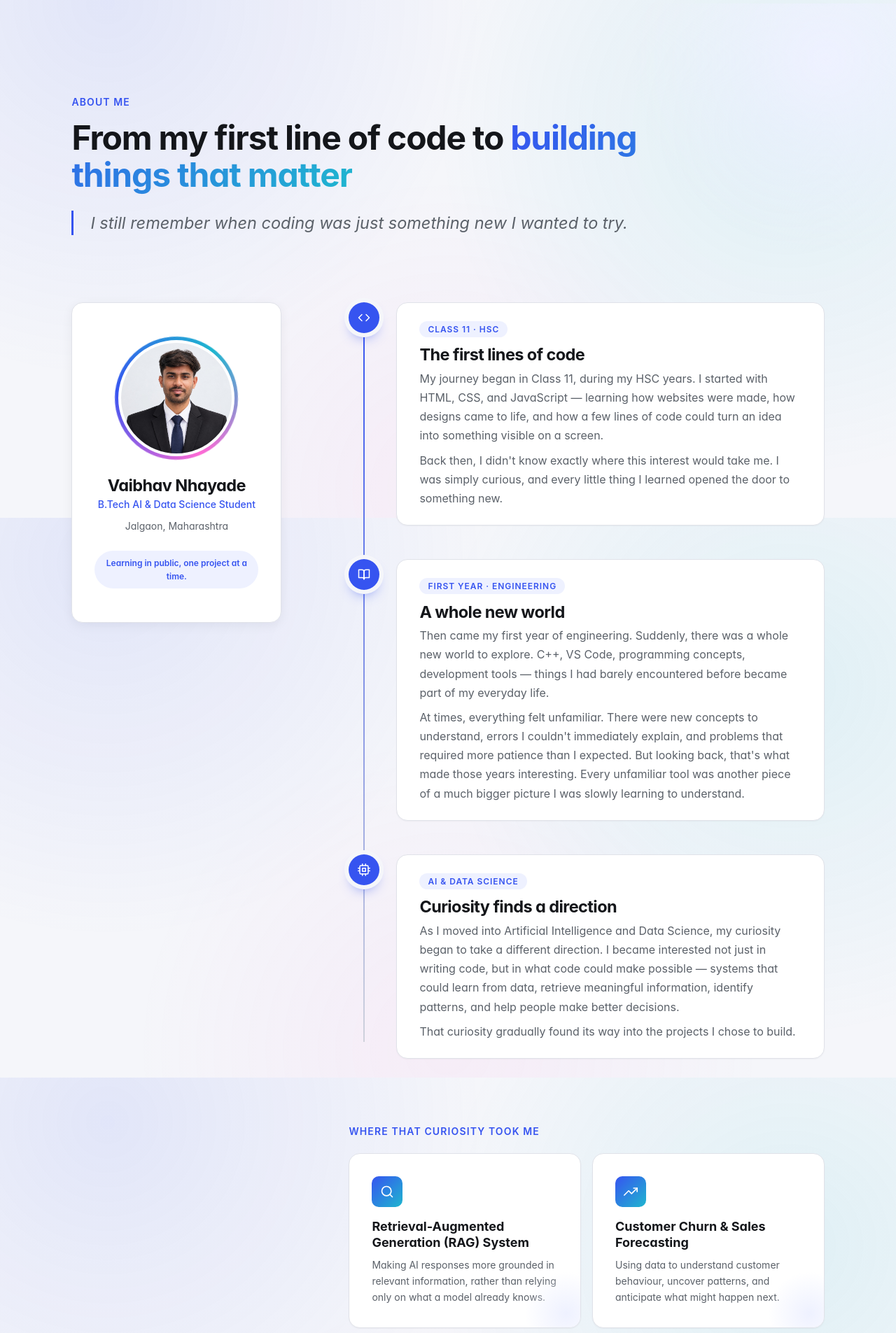
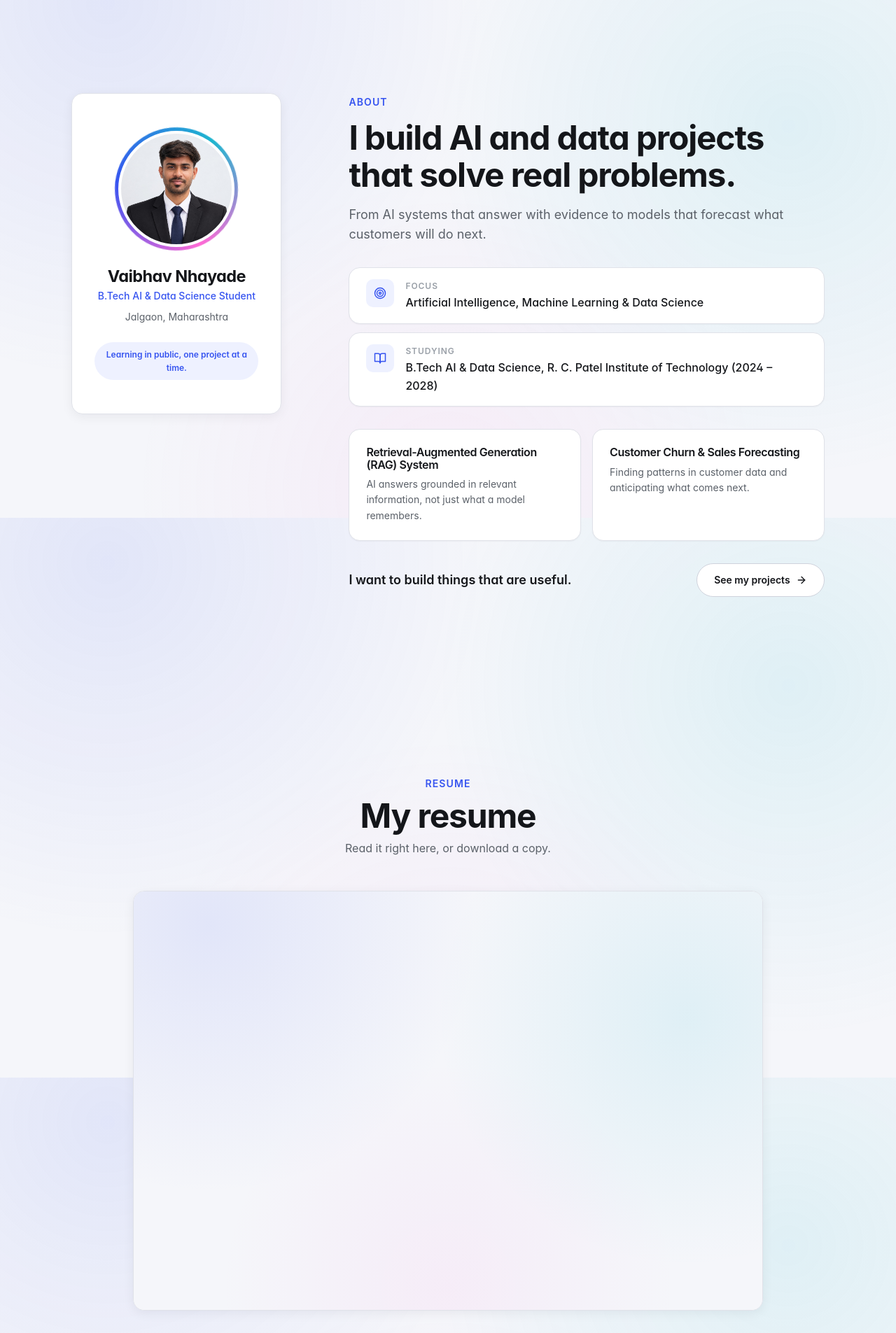
Before and after one commit to vaibhav-nhayade/career-portfolio, a React (Vite) app: page / in a window 1280 px wide. Shown: the part 860-2765 px from the top of the page at 70% size. Built offline with nearby package versions, Linux system fonts and the light colour scheme.

Commit message:
refactor(about): shorten about section and keep profile card
Replaces the story timeline with a short headline, two quick facts, two project highlights, and a link to projects. The profile card is unchanged.

```diff
--- a/src/components/about/AboutSection.css
+++ b/src/components/about/AboutSection.css
@@ -1,60 +1,8 @@
 .about {
-  position: relative;
   width: 100%;
   padding: var(--space-16) var(--gutter);
-  background: var(--color-bg);
-  overflow: hidden;
 }
 
-.about__glow {
-  position: absolute;
-  top: -200px;
-  right: -180px;
-  width: 560px;
-  height: 560px;
-  border-radius: 50%;
-  background: radial-gradient(circle, var(--color-accent-soft) 0%, transparent 70%);
-  pointer-events: none;
-}
-
-.about__inner {
-  position: relative;
-  z-index: 1;
-}
-
-/* Header */
-.about__header {
-  max-width: 820px;
-  margin-bottom: var(--space-12);
-}
-
-.about__title {
-  margin-top: var(--space-3);
-  font-size: var(--text-3xl);
-  font-weight: var(--font-bold);
-  letter-spacing: var(--tracking-tight);
-  line-height: 1.1;
-  color: var(--color-ink);
-}
-
-.about__title-accent {
-  background: linear-gradient(120deg, var(--color-accent) 0%, #1FB6CF 100%);
-  -webkit-background-clip: text;
-  background-clip: text;
-  color: transparent;
-}
-
-.about__lede {
-  margin-top: var(--space-5);
-  padding-left: var(--space-5);
-  border-left: 3px solid var(--color-accent);
-  font-size: var(--text-xl);
-  font-style: italic;
-  line-height: 1.5;
-  color: var(--color-ink-muted);
-}
-
-/* Two-column layout */
 .about__layout {
   display: grid;
   grid-template-columns: 300px minmax(0, 1fr);
@@ -62,7 +10,7 @@
   align-items: start;
 }
 
-/* Profile card */
+/* Profile card: unchanged from the previous design */
 .about__profile {
   position: sticky;
   top: 110px;
@@ -142,55 +90,81 @@
   color: var(--color-accent);
 }
 
-/* Timeline */
-.about__timeline {
-  position: relative;
+/* Right column: short and scannable */
+.about__content {
   display: flex;
   flex-direction: column;
-  gap: var(--space-8);
-  list-style: none;
-  padding: 0;
+  gap: var(--space-6);
+}
+
+.about__headline {
+  margin-top: var(--space-3);
+  font-size: var(--text-3xl);
+  font-weight: var(--font-bold);
+  letter-spacing: var(--tracking-tight);
+  line-height: 1.1;
+  color: var(--color-ink);
+}
+
+.about__lede {
+  margin-top: var(--space-4);
+  font-size: var(--text-lg);
+  line-height: 1.6;
+  color: var(--color-ink-muted);
+}
+
+.about__facts {
+  display: flex;
+  flex-direction: column;
+  gap: var(--space-3);
   margin: 0;
 }
 
-.about__timeline::before {
-  content: '';
-  position: absolute;
-  top: 24px;
-  bottom: 24px;
-  left: 21px;
-  width: 2px;
-  background: linear-gradient(to bottom, var(--color-accent), var(--color-border-strong));
+.about__fact {
+  display: flex;
+  align-items: flex-start;
+  gap: var(--space-4);
+  padding: var(--space-4) var(--space-5);
+  background: var(--color-bg-elevated);
+  border: 1px solid var(--color-border);
+  border-radius: var(--radius-lg);
+  box-shadow: var(--shadow-sm);
 }
 
-.about__chapter {
-  position: relative;
-  display: grid;
-  grid-template-columns: 44px minmax(0, 1fr);
-  gap: var(--space-5);
-}
-
-.about__node {
-  position: relative;
-  z-index: 1;
+.about__fact-icon {
+  flex-shrink: 0;
   display: flex;
   align-items: center;
   justify-content: center;
-  width: 44px;
-  height: 44px;
-  border-radius: 50%;
-  background: var(--color-accent);
-  color: var(--color-ink-on-accent);
-  box-shadow: 0 0 0 6px var(--color-bg), 0 10px 20px -8px var(--color-accent);
-  transition: transform var(--duration-base) var(--ease-out);
+  width: 40px;
+  height: 40px;
+  border-radius: var(--radius-md);
+  background: var(--color-accent-soft);
+  color: var(--color-accent);
 }
 
-.about__chapter:hover .about__node {
-  transform: scale(1.1) rotate(-6deg);
+.about__fact-label {
+  font-size: var(--text-xs);
+  font-weight: var(--font-semibold);
+  letter-spacing: var(--tracking-wide);
+  text-transform: uppercase;
+  color: var(--color-ink-faint);
 }
 
-.about__chapter-body {
-  padding: var(--space-5) var(--space-6);
+.about__fact-value {
+  margin: 2px 0 0;
+  font-weight: var(--font-medium);
+  color: var(--color-ink);
+}
+
+.about__projects {
+  display: grid;
+  grid-template-columns: repeat(auto-fit, minmax(240px, 1fr));
+  gap: var(--space-4);
+}
+
+.about__project {
+  padding: var(--space-5);
   background: var(--color-bg-elevated);
   border: 1px solid var(--color-border);
   border-radius: var(--radius-lg);
@@ -199,164 +173,35 @@
     border-color var(--duration-base) var(--ease-out);
 }
 
-.about__chapter:hover .about__chapter-body {
-  transform: translateX(6px);
+.about__project:hover {
+  transform: translateY(-3px);
   border-color: var(--color-accent);
 }
 
-.about__chip {
-  display: inline-block;
-  padding: 2px var(--space-3);
-  border-radius: var(--radius-full);
-  background: var(--color-accent-soft);
-  font-size: var(--text-xs);
+.about__project-title {
+  font-size: var(--text-base);
   font-weight: var(--font-semibold);
-  letter-spacing: var(--tracking-wide);
-  text-transform: uppercase;
-  color: var(--color-accent);
-}
-
-.about__chapter-title {
-  margin: var(--space-3) 0 var(--space-2);
-  font-size: var(--text-xl);
-  font-weight: var(--font-bold);
-  color: var(--color-ink);
-}
-
-.about__chapter-body p {
-  margin-top: var(--space-2);
-  font-size: var(--text-base);
-  line-height: 1.7;
-}
-
-/* Projects */
-.about__projects {
-  margin-top: var(--space-12);
-}
-
-.about__subhead {
-  margin-bottom: var(--space-5);
-  font-size: var(--text-sm);
-  font-weight: var(--font-semibold);
-  letter-spacing: var(--tracking-wide);
-  text-transform: uppercase;
-  color: var(--color-accent);
-}
-
-.about__project-grid {
-  display: grid;
-  grid-template-columns: repeat(auto-fit, minmax(240px, 1fr));
-  gap: var(--space-4);
-}
-
-.about__project {
-  position: relative;
-  overflow: hidden;
-  padding: var(--space-6);
-  background: var(--color-bg-elevated);
-  border: 1px solid var(--color-border);
-  border-radius: var(--radius-lg);
-  box-shadow: var(--shadow-sm);
-  transition: transform var(--duration-base) var(--ease-out),
-    border-color var(--duration-base) var(--ease-out),
-    box-shadow var(--duration-base) var(--ease-out),
-    opacity var(--duration-slow) var(--ease-out);
-}
-
-.about__project::after {
-  content: '';
-  position: absolute;
-  right: -40px;
-  bottom: -40px;
-  width: 120px;
-  height: 120px;
-  border-radius: 50%;
-  background: radial-gradient(circle, var(--color-accent-soft), transparent 70%);
-  pointer-events: none;
-}
-
-.about__project:hover {
-  transform: translateY(-5px);
-  border-color: var(--color-accent);
-  box-shadow: var(--shadow-lg);
-}
-
-.about__project-icon {
-  display: flex;
-  align-items: center;
-  justify-content: center;
-  width: 44px;
-  height: 44px;
-  border-radius: var(--radius-md);
-  background: linear-gradient(135deg, var(--color-accent), #1FB6CF);
-  color: #FFFFFF;
-}
-
-.about__project-title {
-  margin: var(--space-4) 0 var(--space-2);
-  font-size: var(--text-lg);
-  font-weight: var(--font-bold);
-  line-height: 1.3;
   color: var(--color-ink);
 }
 
 .about__project p {
+  margin-top: var(--space-2);
   font-size: var(--text-sm);
-  line-height: 1.65;
+  line-height: 1.6;
 }
 
-/* Reflection */
-.about__reflection {
-  margin-top: var(--space-12);
+.about__footer {
   display: flex;
-  flex-direction: column;
+  flex-wrap: wrap;
+  align-items: center;
+  justify-content: space-between;
   gap: var(--space-4);
 }
 
-.about__reflection p {
+.about__closing {
   font-size: var(--text-lg);
-  line-height: 1.75;
-  color: var(--color-ink-muted);
-}
-
-/* Closing statement */
-.about__closing {
-  position: relative;
-  margin: var(--space-16) 0 0;
-  padding: var(--space-10);
-  overflow: hidden;
-  border-radius: var(--radius-lg);
-  background: linear-gradient(135deg, #1B2670 0%, #3654F0 55%, #1FB6CF 100%);
-  box-shadow: 0 30px 60px -30px rgba(27, 38, 112, 0.6);
-}
-
-.about__closing::before {
-  content: '\201C';
-  position: absolute;
-  top: -30px;
-  left: 20px;
-  font-family: Georgia, serif;
-  font-size: 10rem;
-  line-height: 1;
-  color: rgba(255, 255, 255, 0.14);
-  pointer-events: none;
-}
-
-.about__closing p {
-  position: relative;
-  font-size: clamp(1.25rem, 1rem + 1vw, 1.75rem);
-  font-weight: var(--font-bold);
-  line-height: 1.4;
-  color: #FFFFFF;
-}
-
-.about__closing-note {
-  position: relative;
-  display: block;
-  margin-top: var(--space-5);
-  font-size: var(--text-sm);
-  line-height: 1.7;
-  color: rgba(255, 255, 255, 0.85);
+  font-weight: var(--font-semibold);
+  color: var(--color-ink);
 }
 
 /* Responsive */
@@ -377,41 +222,7 @@
     padding: var(--space-12) var(--gutter);
   }
 
-  .about__lede {
-    font-size: var(--text-lg);
-  }
-
-  .about__chapter {
-    grid-template-columns: 36px minmax(0, 1fr);
-    gap: var(--space-3);
-  }
-
-  .about__node {
-    width: 36px;
-    height: 36px;
-  }
-
-  .about__timeline::before {
-    left: 17px;
-  }
-
-  .about__chapter-body {
-    padding: var(--space-4) var(--space-5);
-  }
-
-  .about__closing {
-    padding: var(--space-8) var(--space-6);
+  .about__headline {
+    font-size: var(--text-2xl);
   }
 }
-
-@media (prefers-reduced-motion: reduce) {
-  .about__avatar-ring::before {
-    animation: none;
-  }
-
-  .about__node,
-  .about__chapter-body,
-  .about__project {
-    transition: none;
-  }
-}
--- a/src/components/about/AboutSection.jsx
+++ b/src/components/about/AboutSection.jsx
@@ -1,30 +1,18 @@
-import { FiBookOpen, FiCode, FiCpu, FiLayers, FiSearch, FiTrendingUp } from 'react-icons/fi'
-import { aboutStory } from '../../data/about.js'
+import { FiBookOpen, FiTarget, FiArrowRight } from 'react-icons/fi'
+import { aboutShort } from '../../data/about.js'
 import { personal } from '../../data/personal.js'
+import Button from '../ui/Button.jsx'
 import './AboutSection.css'
 
-const CHAPTER_ICONS = { code: FiCode, book: FiBookOpen, cpu: FiCpu }
-const PROJECT_ICONS = { search: FiSearch, trend: FiTrendingUp }
+const FACT_ICONS = { target: FiTarget, book: FiBookOpen }
 
 function AboutSection() {
-  const { eyebrow, titleStart, titleAccent, intro, chapters, projectsHeading, projects, reflection, closing, closingNote } =
-    aboutStory
+  const { eyebrow, headline, lede, facts, projects, closing, ctaLabel } = aboutShort
 
   return (
     <section className="about" id="about" aria-labelledby="about-title">
-      <div className="about__glow" aria-hidden="true" />
-
-      <div className="container about__inner">
-        <header className="about__header" data-reveal>
-          <span className="eyebrow">{eyebrow}</span>
-          <h2 id="about-title" className="about__title">
-            {titleStart} <span className="about__title-accent">{titleAccent}</span>
-          </h2>
-          <p className="about__lede">{intro}</p>
-        </header>
-
-        <div className="about__layout">
-          <aside className="about__profile" data-reveal>
+      <div className="container about__layout">
+        <aside className="about__profile">
           <div className="about__avatar-ring">
             <div className="about__avatar">
               <img src={personal.profileImage} alt={personal.name} />
@@ -36,69 +24,49 @@ function AboutSection() {
           <p className="about__tagline">{personal.footerTagline}</p>
         </aside>
 
-          <div className="about__story">
-            <ol className="about__timeline">
-              {chapters.map((chapter, index) => {
-                const Icon = CHAPTER_ICONS[chapter.icon] ?? FiCode
+        <div className="about__content">
+          <header>
+            <span className="eyebrow">{eyebrow}</span>
+            <h2 id="about-title" className="about__headline">
+              {headline}
+            </h2>
+            <p className="about__lede">{lede}</p>
+          </header>
+
+          <dl className="about__facts">
+            {facts.map((fact) => {
+              const Icon = FACT_ICONS[fact.icon] ?? FiTarget
               return (
-                  <li
-                    key={chapter.label}
-                    className="about__chapter"
-                    data-reveal
-                    style={{ transitionDelay: `${index * 120}ms` }}
-                  >
-                    <span className="about__node" aria-hidden="true">
+                <div key={fact.label} className="about__fact">
+                  <span className="about__fact-icon" aria-hidden="true">
                     <Icon size={18} />
                   </span>
-                    <div className="about__chapter-body">
-                      <span className="about__chip">{chapter.label}</span>
-                      <h4 className="about__chapter-title">{chapter.heading}</h4>
-                      {chapter.paragraphs.map((paragraph) => (
-                        <p key={paragraph}>{paragraph}</p>
+                  <div>
+                    <dt className="about__fact-label">{fact.label}</dt>
+                    <dd className="about__fact-value">{fact.value}</dd>
+                  </div>
+                </div>
+              )
+            })}
+          </dl>
+
+          <div className="about__projects">
+            {projects.map((project) => (
+              <article key={project.title} className="about__project">
+                <h3 className="about__project-title">{project.title}</h3>
+                <p>{project.description}</p>
+              </article>
             ))}
           </div>
-                  </li>
-                )
-              })}
-            </ol>
 
-            <div className="about__projects">
-              <h4 className="about__subhead" data-reveal>
-                {projectsHeading}
-              </h4>
-              <div className="about__project-grid">
-                {projects.map((project, index) => {
-                  const Icon = PROJECT_ICONS[project.icon] ?? FiLayers
-                  return (
-                    <article
-                      key={project.title}
-                      className="about__project"
-                      data-reveal
-                      style={{ transitionDelay: `${index * 120}ms` }}
-                    >
-                      <span className="about__project-icon" aria-hidden="true">
-                        <Icon size={20} />
-                      </span>
-                      <h5 className="about__project-title">{project.title}</h5>
-                      <p>{project.description}</p>
-                    </article>
-                  )
-                })}
+          <div className="about__footer">
+            <p className="about__closing">{closing}</p>
+            <Button href="#projects" variant="secondary">
+              {ctaLabel}
+              <FiArrowRight size={16} aria-hidden="true" />
+            </Button>
           </div>
         </div>
-
-            <div className="about__reflection" data-reveal>
-              {reflection.map((paragraph) => (
-                <p key={paragraph}>{paragraph}</p>
-              ))}
-            </div>
-          </div>
-        </div>
-
-        <blockquote className="about__closing" data-reveal>
-          <p>{closing}</p>
-          <span className="about__closing-note">{closingNote}</span>
-        </blockquote>
       </div>
     </section>
   )
--- a/src/data/about.js
+++ b/src/data/about.js
@@ -1,67 +1,36 @@
 /**
- * About section content. Edit the text here; the layout lives in AboutSection.jsx.
- * Chapter icons: code | book | cpu
- * Project icons: search | trend
+ * Short About section content. Keep it brief: visitors skim.
+ * Facts icons: target | book
  */
-export const aboutStory = {
-  eyebrow: 'About me',
-  titleStart: 'From my first line of code to',
-  titleAccent: 'building things that matter',
-  intro: 'I still remember when coding was just something new I wanted to try.',
+export const aboutShort = {
+  eyebrow: 'About',
+  headline: 'I build AI and data projects that solve real problems.',
+  lede: 'From AI systems that answer with evidence to models that forecast what customers will do next.',
 
-  chapters: [
+  facts: [
     {
-      icon: 'code',
-      label: 'Class 11 · HSC',
-      heading: 'The first lines of code',
-      paragraphs: [
-        'My journey began in Class 11, during my HSC years. I started with HTML, CSS, and JavaScript — learning how websites were made, how designs came to life, and how a few lines of code could turn an idea into something visible on a screen.',
-        "Back then, I didn't know exactly where this interest would take me. I was simply curious, and every little thing I learned opened the door to something new.",
-      ],
+      icon: 'target',
+      label: 'Focus',
+      value: 'Artificial Intelligence, Machine Learning & Data Science',
     },
     {
       icon: 'book',
-      label: 'First year · Engineering',
-      heading: 'A whole new world',
-      paragraphs: [
-        'Then came my first year of engineering. Suddenly, there was a whole new world to explore. C++, VS Code, programming concepts, development tools — things I had barely encountered before became part of my everyday life.',
-        "At times, everything felt unfamiliar. There were new concepts to understand, errors I couldn't immediately explain, and problems that required more patience than I expected. But looking back, that's what made those years interesting. Every unfamiliar tool was another piece of a much bigger picture I was slowly learning to understand.",
-      ],
-    },
-    {
-      icon: 'cpu',
-      label: 'AI & Data Science',
-      heading: 'Curiosity finds a direction',
-      paragraphs: [
-        'As I moved into Artificial Intelligence and Data Science, my curiosity began to take a different direction. I became interested not just in writing code, but in what code could make possible — systems that could learn from data, retrieve meaningful information, identify patterns, and help people make better decisions.',
-        'That curiosity gradually found its way into the projects I chose to build.',
-      ],
+      label: 'Studying',
+      value: 'B.Tech AI & Data Science, R. C. Patel Institute of Technology (2024 – 2028)',
     },
   ],
 
-  projectsHeading: 'Where that curiosity took me',
   projects: [
     {
-      icon: 'search',
       title: 'Retrieval-Augmented Generation (RAG) System',
-      description:
-        'Making AI responses more grounded in relevant information, rather than relying only on what a model already knows.',
+      description: 'AI answers grounded in relevant information, not just what a model remembers.',
     },
     {
-      icon: 'trend',
       title: 'Customer Churn & Sales Forecasting',
-      description:
-        'Using data to understand customer behaviour, uncover patterns, and anticipate what might happen next.',
+      description: 'Finding patterns in customer data and anticipating what comes next.',
     },
   ],
 
-  reflection: [
-    "Today, as I look back on the journey from my first HTML page to developing AI-driven applications, I realise that the most valuable thing I've gained isn't just familiarity with more programming languages, frameworks, or tools. It's a better understanding of how to approach a problem, how to keep going when the solution isn't obvious, and how much there still is to discover.",
-    "I'm not someone who believes learning has a finish line. Technology will keep changing, tools will come and go, and there will always be something I haven't built or understood yet. I've come to see that not as a limitation, but as part of what makes this field worth pursuing.",
-  ],
-
-  closing:
-    'I want to build things that are useful, understand the technology behind them, and leave every project a little better than I found it.',
-  closingNote:
-    "This portfolio brings together the work, experiments, and lessons that have shaped that ambition so far. It isn't a claim that I've figured everything out. It's a reflection of how far curiosity has taken me — and a glimpse of where I hope to take it next.",
+  closing: 'I want to build things that are useful.',
+  ctaLabel: 'See my projects',
 }
```
Lines whose indentation alone changed are shown as unchanged.
